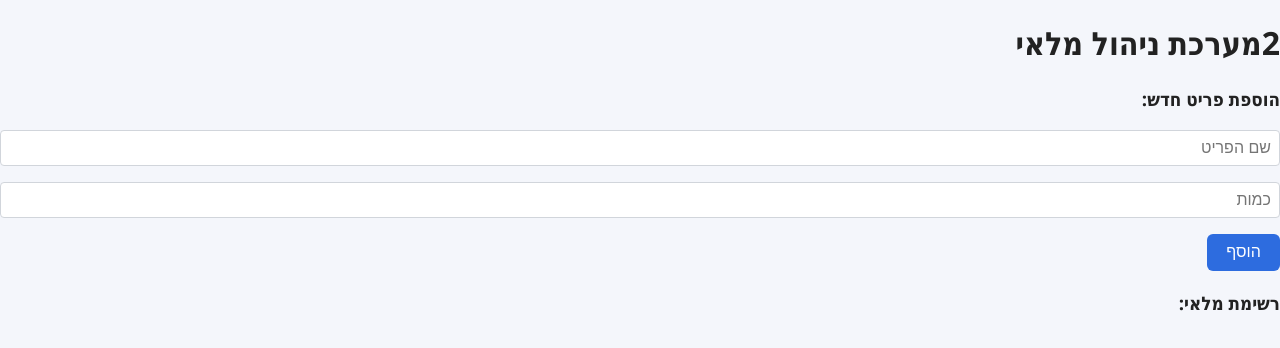
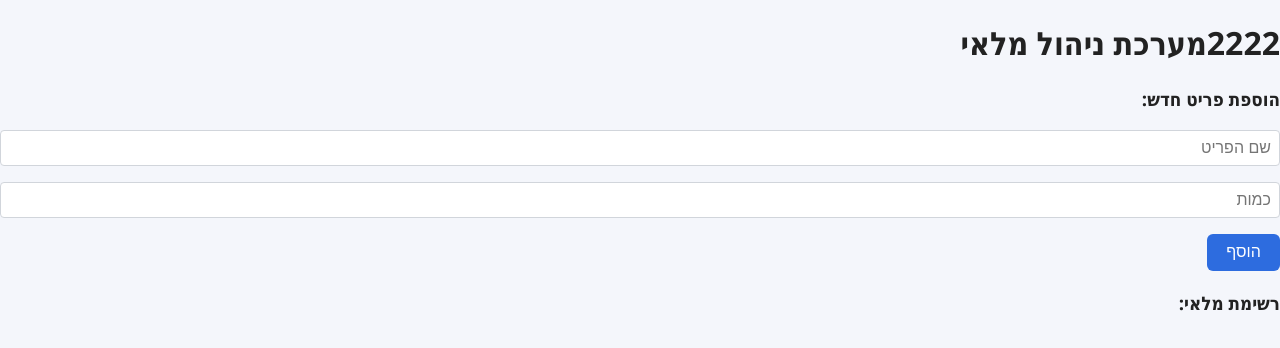
Before and after one commit to Ben-Sh7/Inventory-project, a website: page frontend/public/index.html in a window 1280 px wide. Drawn offline with Linux system fonts and the light colour scheme; no server answers.

Commit message:
try this v2.2

```diff
--- a/frontend/public/index.html
+++ b/frontend/public/index.html
@@ -6,7 +6,7 @@
     <link rel="stylesheet" href="../index.css">
 </head>
 <body>
-    <h1>2מערכת ניהול מלאי</h1>
+    <h1>2222מערכת ניהול מלאי</h1>
 
     <h3>הוספת פריט חדש:</h3>
     <input type="text" id="itemName" placeholder="שם הפריט">
```
